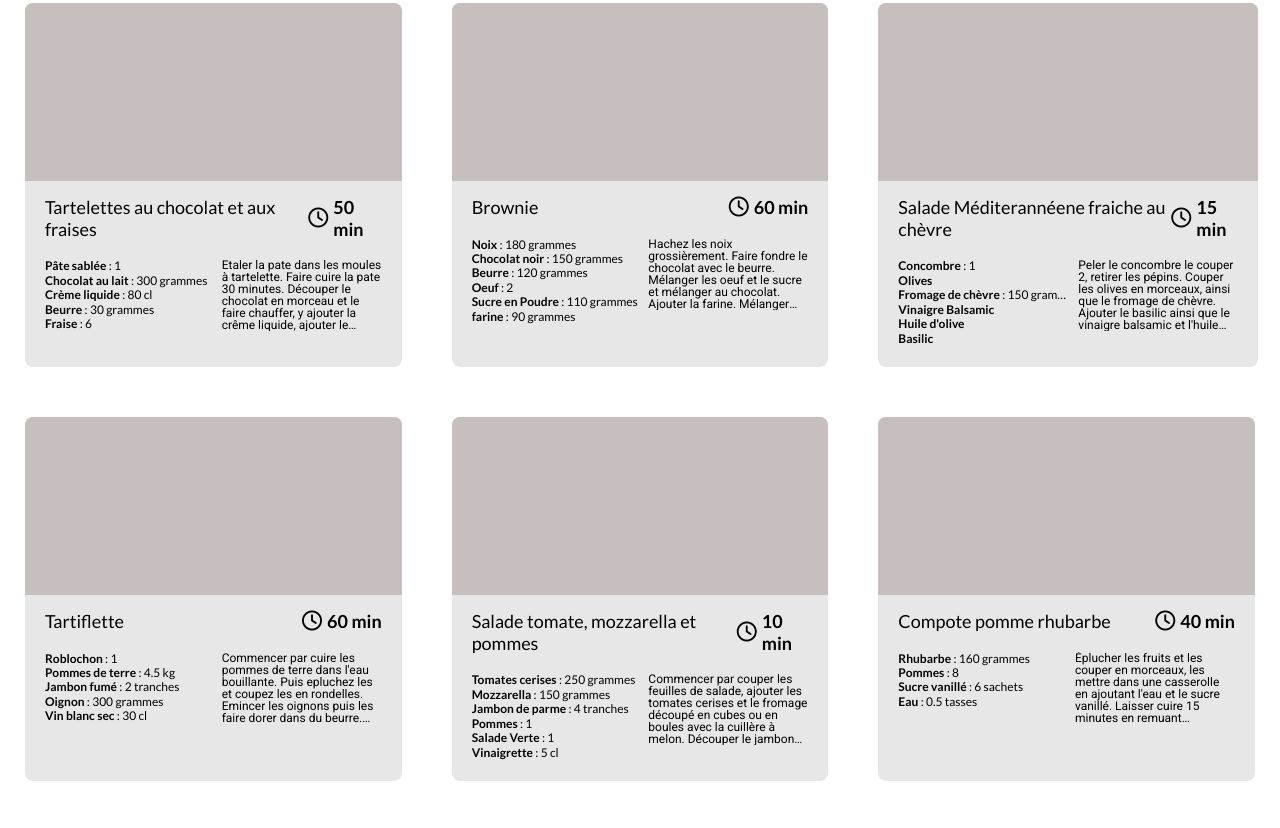
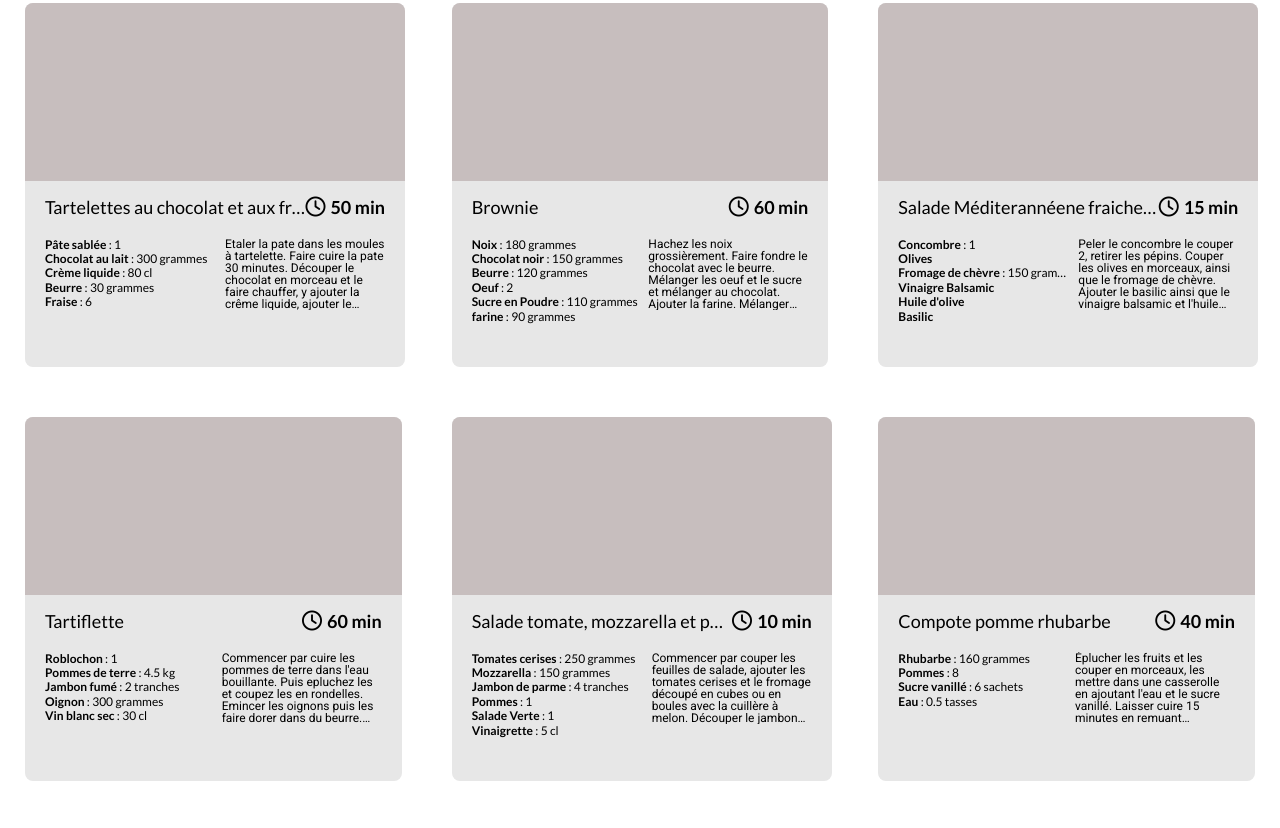
Before and after one commit to obcr/-Bianciotto_7_08012022.github.io, a website: page index.html in a window 1280 px wide. Shown: the part 1185-2013 px from the top of the page. Drawn offline with Linux system fonts and the light colour scheme.

Commit message:
sass touch

```diff
--- a/sass/components/_iconUpDown.scss
+++ /dev/null
@@ -1,6 +0,0 @@
-
-        // transform: rotate(180deg);
-        // margin-left: auto;
-        // margin-right: 0.5em;
-        // cursor: pointer;
-        // transition: all 0.4s;
--- a/sass/layouts/_recette.scss
+++ b/sass/layouts/_recette.scss
@@ -41,6 +41,9 @@
   & h2 {
     font-weight: 400;
     font-size: 18px;
+    overflow: hidden;
+    text-overflow: ellipsis;
+    white-space: nowrap;
   }
 }
 .time {
--- a/sass/main.scss
+++ b/sass/main.scss
@@ -5,7 +5,6 @@
 @import "./base/base";
 @import "./base/typography";
 @import "./components/button";
-@import "./components/iconUpDown";
 @import "./components/tags";
 @import "./layouts/header";
 @import "./layouts/navTags";
```
Also changed, not shown: public/css/style.css, 1 other file.
